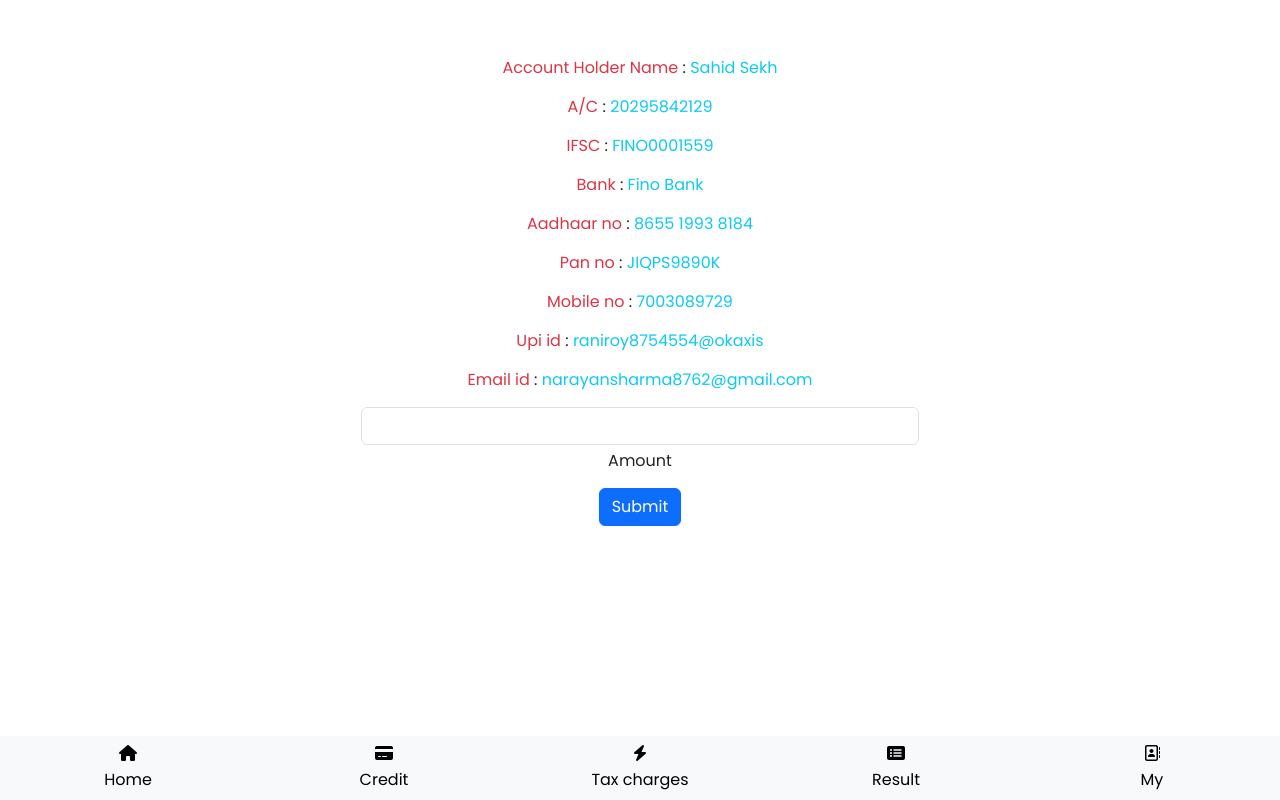
After one commit to code4dreamz/Lottery, a PHP site: page /recharge.html in a window 1280 px wide. The commit adds this page. Run offline with PHP 8.4, Linux system fonts and the light colour scheme.

Commit message:
added recharge

```diff
--- /dev/null
+++ b/Frontend/recharge.html
@@ -0,0 +1,97 @@
+<!doctype html>
+<html lang="en">
+
+<head>
+    <meta charset="utf-8">
+    <meta name="viewport" content="width=device-width, initial-scale=1">
+    <title>Lottery</title>
+    <link href="https://cdn.jsdelivr.net/npm/bootstrap@5.3.2/dist/css/bootstrap.min.css" rel="stylesheet"
+        integrity="sha384-T3c6CoIi6uLrA9TneNEoa7RxnatzjcDSCmG1MXxSR1GAsXEV/Dwwykc2MPK8M2HN" crossorigin="anonymous">
+    <script src="https://cdn.jsdelivr.net/npm/bootstrap@5.3.2/dist/js/bootstrap.bundle.min.js"
+        integrity="sha384-C6RzsynM9kWDrMNeT87bh95OGNyZPhcTNXj1NW7RuBCsyN/o0jlpcV8Qyq46cDfL"
+        crossorigin="anonymous"></script>
+    <link rel="stylesheet" href="style.css">
+    <link rel="stylesheet" href="https://cdnjs.cloudflare.com/ajax/libs/font-awesome/6.4.2/css/all.min.css"
+        integrity="sha512-z3gLpd7yknf1YoNbCzqRKc4qyor8gaKU1qmn+CShxbuBusANI9QpRohGBreCFkKxLhei6S9CQXFEbbKuqLg0DA=="
+        crossorigin="anonymous" referrerpolicy="no-referrer" />
+
+</head>
+
+<body>
+
+    <div class="container-fluid my-2 mb-5">
+        <div class="container my-5">
+            <form action="" class="w-50 m-auto">
+                <div class="form-outline text-center">
+                    <label class="form-label" ><span class="text-danger">Account Holder Name</span> : <span class="text-info"> Sahid Sekh</span></label>
+                </div>
+                <div class="form-outline text-center">
+                    <label class="form-label" > <span class="text-danger"> A/C </span> : <span class="text-info">20295842129 </span></label>
+                </div>
+                <div class="form-outline  text-center">
+                    <label class="form-label" > <span class="text-danger"> IFSC </span> : <span class="text-info">FINO0001559 </span></label>
+                </div>
+                <div class="form-outline text-center">
+                    <label class="form-label" > <span class="text-danger"> Bank </span> : <span class="text-info">Fino Bank </span></label>
+                </div>
+                <div class="form-outline text-center">
+                    <label class="form-label" ><span class="text-danger"> Aadhaar no </span> : <span class="text-info"> 8655 1993 8184 </span></label>
+                </div>
+                <div class="form-outline text-center">
+                    <label class="form-label" > <span class="text-danger"> Pan no </span> : <span class="text-info"> JIQPS9890K </span></label>
+                </div>
+                <div class="form-outline text-center">
+                    <label class="form-label" ><span class="text-danger"> Mobile no </span> : <span class="text-info">7003089729 </span></label>
+                </div>
+                <div class="form-outline text-center">
+                    <label class="form-label" ><span class="text-danger"> Upi id</span> : <span class="text-info"> raniroy8754554@okaxis</span></label>
+                </div>
+                <div class="form-outline text-center">
+                    <label class="form-label" ><span class="text-danger"> Email id</span> : <span class="text-info"> narayansharma8762@gmail.com </span></label>
+                </div>
+
+                <div class="form-outline text-center">
+                    <input type="text" id="amount" class="form-control text-center mb-1 w-100" />
+
+                    <label class="form-label" for="amount" >Amount</label>
+                </div>
+
+        <div class="text-center">
+
+            <a href="my1.html"> <button type="button" class="btn btn-primary btn-block mb-4">Submit</button></a>
+        </div>
+
+
+        </form>
+    </div>
+
+
+
+    </div>
+    <!-- //-------------------footer--------------------------- -->
+    <div class="container-fluid py-2 mt-5 mt-2 fixed-bottom bg-light">
+        <div class="row ">
+            <div class="col text-center">
+                <a href="index1.html"> <i class="fa-solid fa-house "><br /></i> <br>Home</a>
+            </div>
+            <div class="col  text-center ">
+                <a href="credit1.html"> <i class="fa-solid fa-credit-card "></i> <br>Credit</a>
+            </div>
+            <div class="col  text-center ">
+                <a href="tax1.html"> <i class="fa-solid fa-bolt "></i> <br>Tax charges</a>
+            </div>
+            <div class="col  text-center ">
+                <a href="result.html"> <i class="fa-solid fa-list-alt "></i> <br>Result</a>
+            </div>
+
+            <div class="col text-center">
+                <a href="my1.html"> <i class="fa-regular fa-address-book "></i> <br>My</a>
+
+            </div>
+        </div>
+    </div>
+
+    <script src="script.js"></script>
+</body>
+
+</html>
--- a/Frontend/style.css
+++ b/Frontend/style.css
@@ -1,9 +1,12 @@
+@import url('https://fonts.googleapis.com/css2?family=Poppins:wght@100;300;400;500;600&display=swap');
+
 *{
     box-sizing: border-box;
     margin: 0;
     padding: 0;
     overflow-x: hidden;
     user-select: none;
+    font-family: 'Poppins', sans-serif;
 }
 
 .carousel-inner{
```
